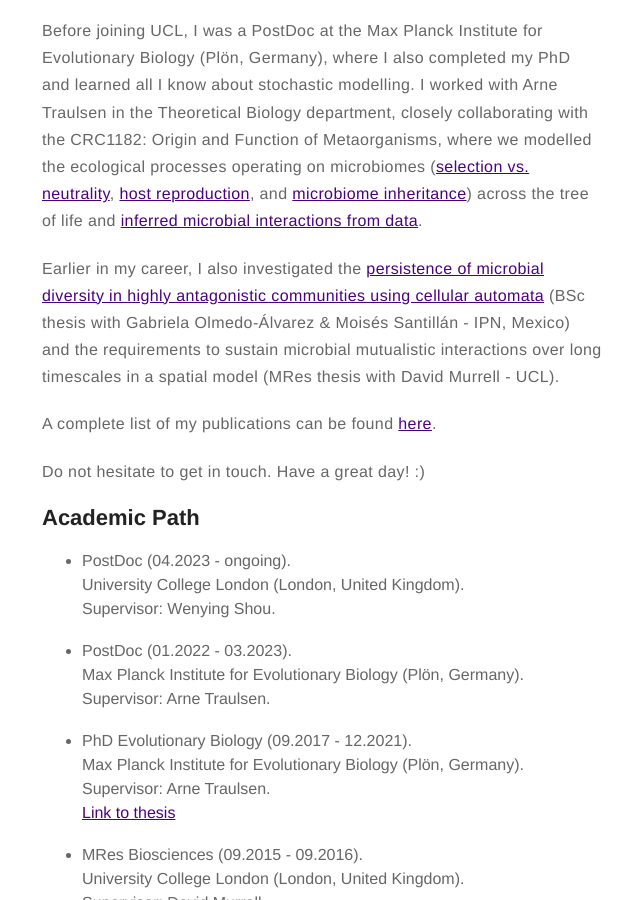
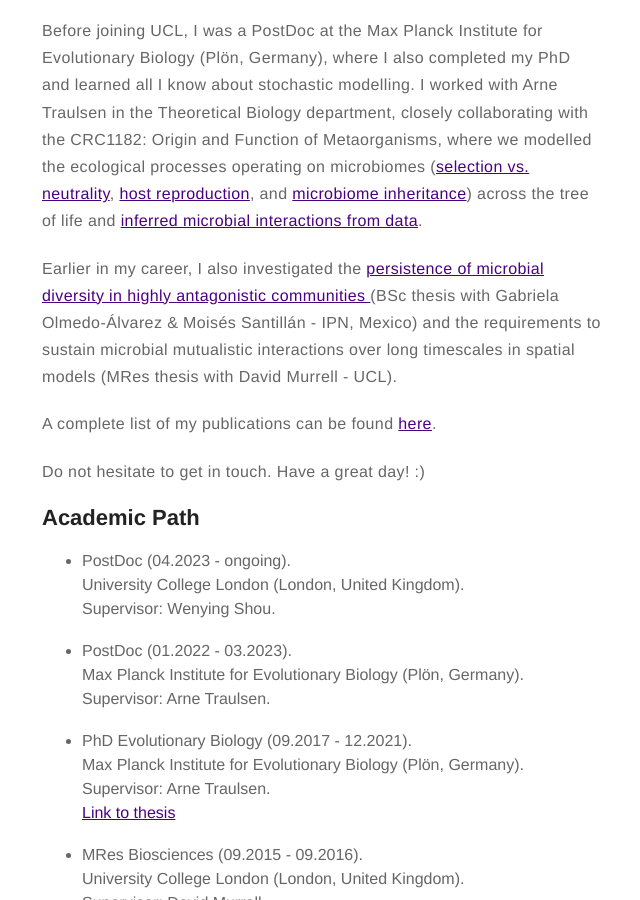
Before and after one commit to romanzapien/romanzapien.github.io, a Jekyll site: the page built from about.md, in a window 1280 px wide and 900 px high, scrolled down 889 px. Shown: the whole window, without its empty margins (318-958 px from the left). Built offline with Jekyll 4.4.1, drawn with Linux system fonts in a browser that asks for light colours.

Commit message:
Update about.md

```diff
--- a/about.md
+++ b/about.md
@@ -10,7 +10,7 @@ layout: page
 
 <p>Before joining UCL, I was a PostDoc at the Max Planck Institute for Evolutionary Biology (Plön, Germany), where I also completed my PhD and learned all I know about stochastic modelling. I worked with Arne Traulsen in the Theoretical Biology department, closely collaborating with the CRC1182: Origin and Function of Metaorganisms, where we modelled the ecological processes operating on microbiomes (<a href="https://doi.org/10.1098/rsif.2021.0717">selection vs. neutrality</a>, <a href="https://doi.org/10.1371/journal.pcbi.1008392">host reproduction</a>, and <a href="https://doi.org/10.1186/s12862-022-02029-2">microbiome inheritance</a>) across the tree of life and <a href="https://doi.org/10.1371/journal.pbio.3002913">inferred microbial interactions from data</a>.</p>
 
-<p>Earlier in my career, I also investigated the <a href="persistence of microbial diversity in highly antagonistic communities using cellular automata">persistence of microbial diversity in highly antagonistic communities using cellular automata</a> (BSc thesis with Gabriela Olmedo-Álvarez & Moisés Santillán - IPN, Mexico) and the requirements to sustain microbial mutualistic interactions over long timescales in a spatial model (MRes thesis with David Murrell - UCL).</p>
+<p>Earlier in my career, I also investigated the <a href="https://doi.org/10.3389/fmicb.2015.00489">persistence of microbial diversity in highly antagonistic communities </a> (BSc thesis with Gabriela Olmedo-Álvarez & Moisés Santillán - IPN, Mexico) and the requirements to sustain microbial mutualistic interactions over long timescales in spatial models (MRes thesis with David Murrell - UCL).</p>
 
 <p>A complete list of my publications can be found <a href="https://scholar.google.com/citations?user=TyfoFisAAAAJ&hl=en">here</a>.</p>
 
```
